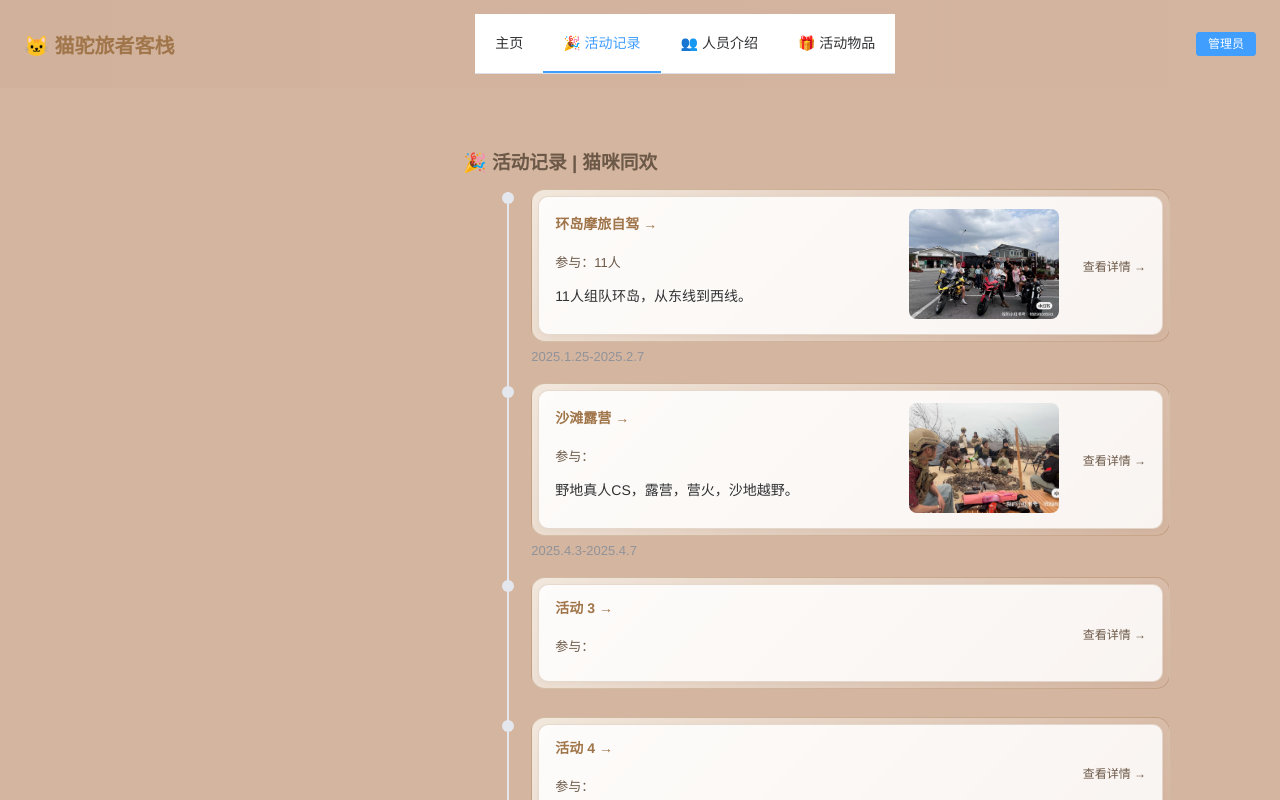
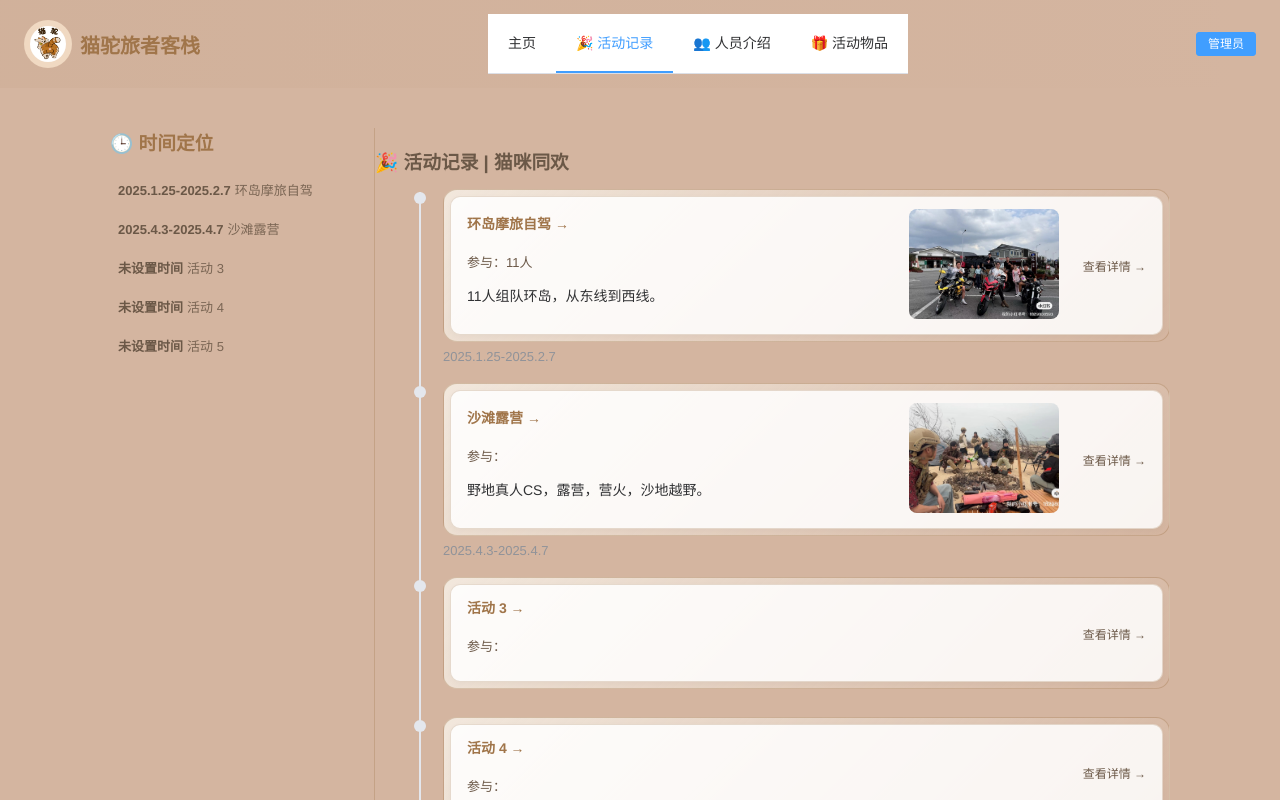
Before and after one commit to 12345-user/HotalWeb, a Vue app in the folder Catocycle-web/: page /activities in a window 1280 px wide. Shown: the top 800 px of the page. Built offline with nearby package versions, Linux system fonts and the light colour scheme.

Commit message:
新调整和格式调整

```diff
--- a/Catocycle-web/src/App.vue
+++ b/Catocycle-web/src/App.vue
@@ -1,7 +1,10 @@
 <template>
   <div>
     <header class="site-header" v-if="$route.path !== '/login'">
-      <div class="logo">🐱 猫驼旅者客栈</div>
+      <div class="logo">
+        <img src="/images/my-logo.jpg" class="logo-icon" alt="猫驼旅者客栈" />
+        猫驼旅者客栈
+      </div>
       <el-menu mode="horizontal" :default-active="$route.path" router :ellipsis="false">
         <el-menu-item index="/">主页</el-menu-item>
         <el-menu-item index="/activities">🎉 活动记录</el-menu-item>
--- a/Catocycle-web/src/style.css
+++ b/Catocycle-web/src/style.css
@@ -19,7 +19,15 @@ body{
   align-items:center;
   justify-content:space-between;
 }
-.logo{font-weight:700;color:var(--accent);font-size:20px}
+.logo{font-weight:700;color:var(--accent);font-size:20px;display:flex;align-items:center;gap:8px}
+.logo-icon{
+  width:48px;
+  height:48px;
+  object-fit:contain;
+  background-color:#F0D9C2; /* 淡棕色底 */
+  border-radius:50%;        /* 圆形 */
+  padding:6px;              /* 让图标不要贴边 */
+}
 .admin-section{display:flex;align-items:center}
 .main-container{padding:20px;max-width:1100px;margin:20px auto}
 .hero{
--- a/Catocycle-web/src/views/Activities.vue
+++ b/Catocycle-web/src/views/Activities.vue
@@ -1,11 +1,28 @@
 <template>
   <div>
     <el-row class="content-row">
-      <el-col :span="16">
+      <!-- 左侧时间定位导航 -->
+      <el-col :span="6" class="time-nav-col">
+        <h3 class="time-nav-title">🕒 时间定位</h3>
+        <ul class="time-nav-list">
+          <li
+            v-for="act in activities"
+            :key="`nav-${act.id}`"
+            class="time-nav-item"
+            @click="scrollToActivity(act.id)"
+          >
+            <span class="time-nav-time">{{ act.time || '未设置时间' }}</span>
+            <span class="time-nav-title-text">{{ act.title }}</span>
+          </li>
+        </ul>
+      </el-col>
+
+      <!-- 右侧活动时间线 -->
+      <el-col :span="18">
         <h3>🎉 活动记录 | 猫咪同欢</h3>
         <el-timeline>
           <el-timeline-item v-for="act in activities" :key="act.id" :timestamp="act.time">
-            <div class="activity-item-outer">
+            <div class="activity-item-outer" :id="`activity-${act.id}`">
               <div class="activity-item" @click="goToActivity(act.id)">
                 <div class="activity-col text">
                   <h4 class="activity-title">{{ act.title }} →</h4>
@@ -53,6 +70,13 @@ export default {
     goToActivity(id) {
       this.$router.push(`/activity/${id}`)
     },
+    scrollToActivity(id) {
+      // 根据左侧时间导航跳转到右侧对应记录
+      const el = this.$el.querySelector(`#activity-${id}`)
+      if (el) {
+        el.scrollIntoView({ behavior: 'smooth', block: 'start' })
+      }
+    },
     async deleteAct(id){
       this.$confirm('确认删除此活动记录？', '提示', {
         confirmButtonText: '确认',
@@ -70,7 +94,49 @@ export default {
 
 <style scoped>
 .content-row {
-  justify-content: flex-end;
+  justify-content: space-between;
+}
+
+.time-nav-col {
+  padding-right: 18px;
+  border-right: 1px solid rgba(160, 117, 74, 0.3);
+}
+
+.time-nav-title {
+  color: var(--accent);
+  margin-top: 0;
+}
+
+.time-nav-list {
+  list-style: none;
+  padding: 0;
+  margin: 0;
+  display: flex;
+  flex-direction: column;
+  gap: 8px;
+}
+
+.time-nav-item {
+  cursor: pointer;
+  font-size: 13px;
+  color: var(--muted);
+  padding: 6px 8px;
+  border-radius: 8px;
+  transition: background-color 0.15s ease, color 0.15s ease;
+}
+
+.time-nav-item:hover {
+  background-color: rgba(245, 237, 227, 0.9);
+  color: var(--accent);
+}
+
+.time-nav-time {
+  font-weight: 600;
+  margin-right: 4px;
+}
+
+.time-nav-title-text {
+  opacity: 0.85;
 }
 
 .activity-item-outer {
--- a/Catocycle-web/src/views/Home.vue
+++ b/Catocycle-web/src/views/Home.vue
@@ -11,7 +11,10 @@
         </el-col>
         <el-col :span="8">
           <div style="padding:12px">
-            <h2 style="color:var(--accent)">🐱 猫驼旅者客栈</h2>
+            <h2 style="color:var(--accent);display:flex;align-items:center;gap:8px">
+              <img src="/images/my-logo.jpg" class="logo-icon" alt="猫驼旅者客栈" />
+              猫驼旅者客栈
+            </h2>
             <p class="muted small">淡棕色调 · 温暖舒适 · 手作茶点 · 良辰好景 · 猫咪陪伴</p>
             <el-card style="margin-top:12px">
               <p>欢迎来到猫驼旅者客栈。我们重视慢时光与人情味，还有可爱的猫咪陪伴，定期举办文化与交流活动，欢迎关注活动记录。</p>
--- a/Catocycle-web/src/views/Items.vue
+++ b/Catocycle-web/src/views/Items.vue
@@ -1,10 +1,10 @@
 <template>
   <div>
     <el-row>
-      <el-col :span="14">
+      <el-col :span="isAdmin ? 14 : 24">
         <h3>🎁 活动物品展示</h3>
-        <div class="card-grid">
-          <el-card v-for="it in items" :key="it.id" style="margin-bottom:12px">
+        <div class="items-grid">
+          <el-card v-for="it in items" :key="it.id" class="item-card">
             <div class="item-row">
               <div class="item-info">
                 <h4>{{ it.name }}</h4>
@@ -126,6 +126,16 @@ export default {
 </script>
 
 <style scoped>
+.items-grid {
+  display: grid;
+  grid-template-columns: repeat(3, 1fr);
+  gap: 16px;
+}
+
+.item-card {
+  width: 100%;
+}
+
 .item-row {
   display: flex;
   align-items: flex-start;
--- a/Catocycle-web/src/views/Login.vue
+++ b/Catocycle-web/src/views/Login.vue
@@ -1,7 +1,10 @@
 <template>
   <div class="login-container">
     <div class="login-card">
-      <h2>🐱 管理员登录</h2>
+      <h2 style="display:flex;align-items:center;gap:8px">
+        <img src="/images/my-logo.jpg" class="logo-icon" alt="管理员登录" />
+        管理员登录
+      </h2>
       <p class="subtitle">猫驼旅者客栈后台管理系统</p>
       <el-form :model="form" @keyup.enter="handleLogin">
         <el-form-item label="密码">
--- a/Catocycle-web/src/views/People.vue
+++ b/Catocycle-web/src/views/People.vue
@@ -11,6 +11,7 @@
             class="person-row"
           >
             <el-card class="person-card">
+              <div class="person-card-inner">
                 <div class="person-info">
                   <h4>{{ p.name }}</h4>
                   <p class="small muted">简介：{{ p.personality }}</p>
@@ -25,6 +26,7 @@
                     fit="cover"
                   />
                 </div>
+              </div>
             </el-card>
           </div>
         </div>
@@ -37,6 +39,7 @@
             class="person-row"
           >
             <el-card class="person-card">
+              <div class="person-card-inner">
                 <div class="person-info">
                   <h4>{{ p.name }}</h4>
                   <p class="small muted">简介：{{ p.personality }}</p>
@@ -53,6 +56,7 @@
                     class="person-photo"
                     fit="cover"
                   />
+                </div>
               </div>
             </el-card>
           </div>
@@ -114,6 +118,13 @@ export default {
 }
 
 .person-card {
+  border-radius: 16px;
+  border: 2px solid #e2c3a5; /* 浅棕色描边 */
+  background-color: #f8ecdf; /* 介于背景色和白色之间的浅棕色 */
+  box-shadow: none;
+}
+
+.person-card-inner {
   display: flex;
   justify-content: space-between;
   align-items: center;
@@ -127,13 +138,16 @@ export default {
 
 .person-photo-wrap {
   flex-shrink: 0;
+  display: flex;
+  justify-content: flex-end;
+  align-items: center;
 }
 
 .person-photo {
   width: 160px;
   height: 120px;
   object-fit: cover;
-  border-radius: 8px;
+  border-radius: 10px;
   transform: rotate(270deg);
 }
 </style>
```
Also changed, not shown: Catocycle-web/public/images/my-logo.jpg (added). Lines whose indentation alone changed are shown as unchanged.
